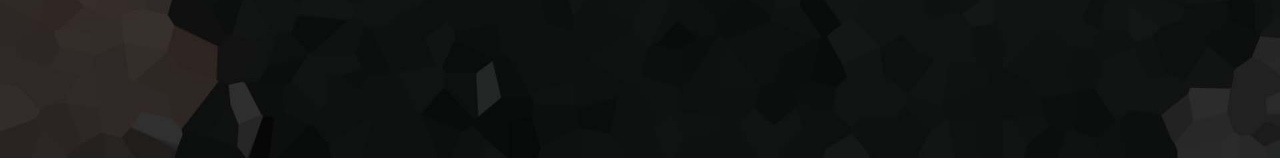
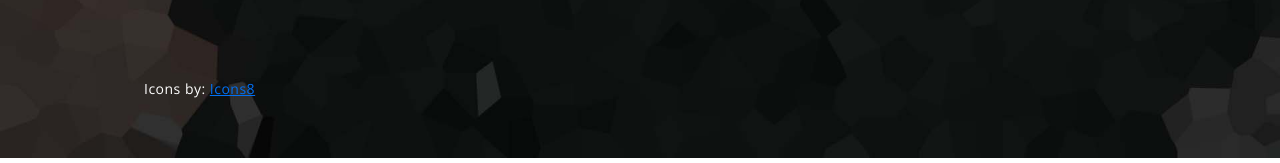
Before and after one commit to CodastickFantastic/skanowanie-strukturalne, a Next.js app: page / in a window 1280 px wide. Shown: the part 695-858 px from the top of the page. Built offline with nearby package versions, Linux system fonts and the light colour scheme.

Commit message:
Added footer

```diff
--- a/src/app/layout.js
+++ b/src/app/layout.js
@@ -1,3 +1,4 @@
+import Footer from "@/components/layout/Footer";
 import Header from "@/components/layout/Header";
 import "@/sass/globals.scss";
 import { Inter } from "next/font/google";
@@ -24,6 +25,7 @@ export default function RootLayout({ children }) {
       <body className={`${nunito.variable} ${openSans.variable}`}>
         <Header />
         {children}
+        <Footer />
       </body>
     </html>
   );
--- /dev/null
+++ b/src/components/layout/Footer.jsx
@@ -0,0 +1,16 @@
+import styles from "@/sass/components/layout/footer.module.scss"
+import Link from "next/link"
+
+export default function Footer() {
+    return (
+        <footer className={styles.footer}>
+            <div className="container">
+                {/* <div className={styles.links}>
+                    <Link href="https://www.facebook.com/profile.php?id=61560839454370">Facebook</Link>
+                    <Link href="https://www.facebook.com/profile.php?id=61560839454370">Instagram</Link>
+                </div> */}
+                <p className={styles.logo}>Icons by: <Link href="https://icons8.com">Icons8</Link></p>
+            </div>
+        </footer>
+    )
+}
--- /dev/null
+++ b/src/sass/components/layout/footer.module.scss
@@ -0,0 +1,24 @@
+.footer {
+    width: 100%;
+    padding: 6px 0;
+    position: absolute;
+    bottom: 0;
+    left: 0;
+
+    p {
+        font-family: var(--font-open-sans);
+        font-size: 14px;
+        font-weight: 400;
+        letter-spacing: .5px;
+        line-height: 20px;
+        text-align: left;
+
+        a {
+            color: var(--color-blue);
+        }
+
+        @media(max-width: 760px) {
+            text-align: center;
+        }
+    }
+}
```
